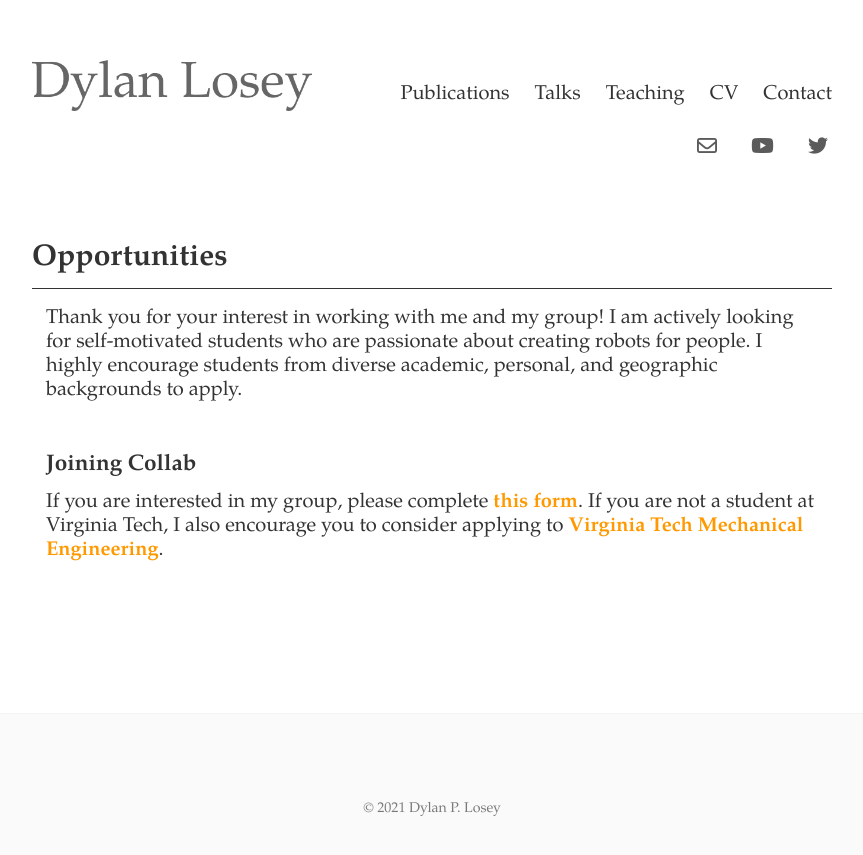
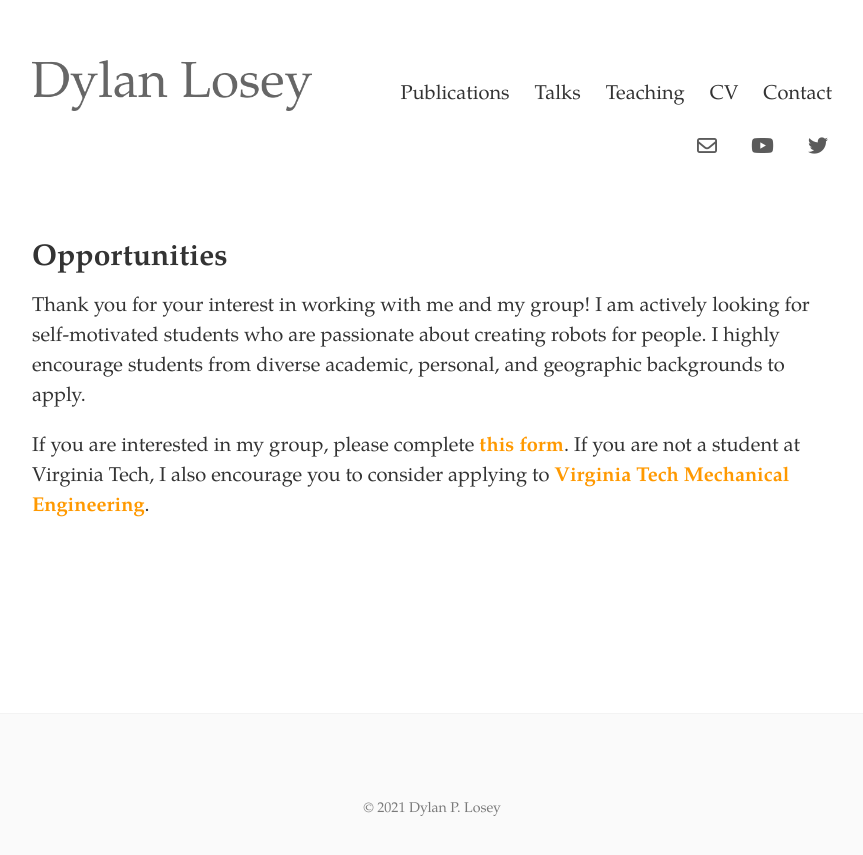
Before and after one commit to dylan-losey/dylan-losey.github.io, a Jekyll site: the page built from opportunities.html, in a window 1280 px wide. Shown: the top 855 px of the page, without its empty margins (208-1071 px from the left). Built offline with Jekyll 4.4.1, drawn with Linux system fonts in a browser that asks for light colours; nearby versions of some CDN libraries.

Commit message:
opportunities

```diff
--- a/opportunities.html
+++ b/opportunities.html
@@ -17,23 +17,15 @@
   }
 </style>
 
-<div>
-  <table>
-    <tr>
-      <td>
+
+<p>
   Thank you for your interest in working with me and my group!
   I am actively looking for self-motivated students who are passionate about creating robots for people.
   I highly encourage students from diverse academic, personal, and geographic backgrounds to apply.
-      </td>
-    </tr>
-    <tr>
-      <td>
-        <h3>Joining Collab</h3>
+</p>
+<p>
   If you are interested in my group,
   please complete <a href=https://forms.gle/UohYX9bv1D2ZB8Dz5 class="link"><b>this form</b></a>.
   If you are not a student at Virginia Tech,
   I also encourage you to consider applying to <a href=https://me.vt.edu/for_students/grad-prospect.html class="link"><b>Virginia Tech Mechanical Engineering</b></a>.
-      </td>
-    </tr>
-  </table>
-</div>
+</p>
```
Lines whose indentation alone changed are shown as unchanged.
